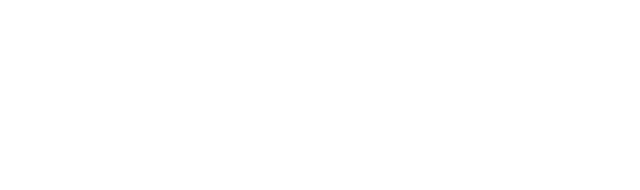
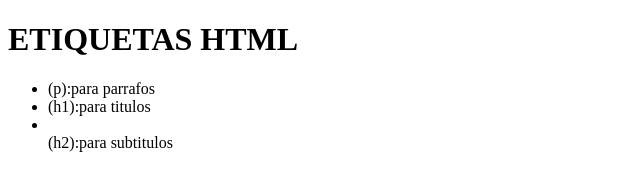
Before and after one commit to icolelopezu/miprimerrepo, a plain HTML site: page index.html in a window 1280 px wide. Shown: the whole page, without its empty margins (0-640 px from the left). Drawn offline with Linux system fonts and the light colour scheme.

Commit message:
cambios en mi index

```diff
--- a/index.html
+++ b/index.html
@@ -3,9 +3,14 @@
 <head>
     <meta charset="UTF-8">
     <meta name="viewport" content="width=device-width, initial-scale=1.0">
-    <title>Document</title>
+    <title>CLASE HTML</title>
 </head>
 <body>
-
+  <h1>ETIQUETAS HTML</h1>
+  <ul>
+    <LI>(p):para parrafos</LI>
+    <li>(h1):para titulos</h1></li>
+   <li></li>(h2):para subtitulos</li>
+</ul>
 </body>
 </html>
```
